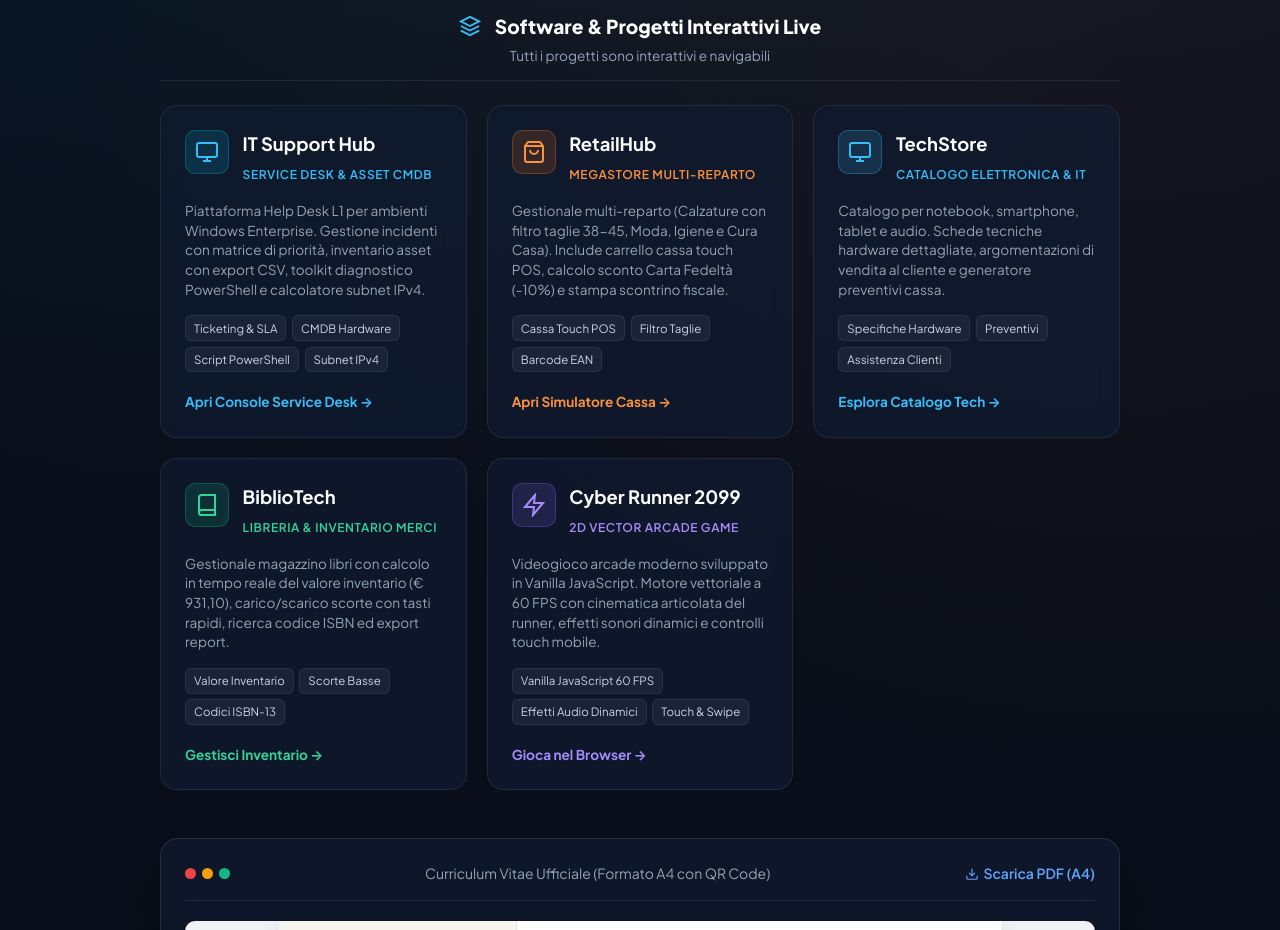
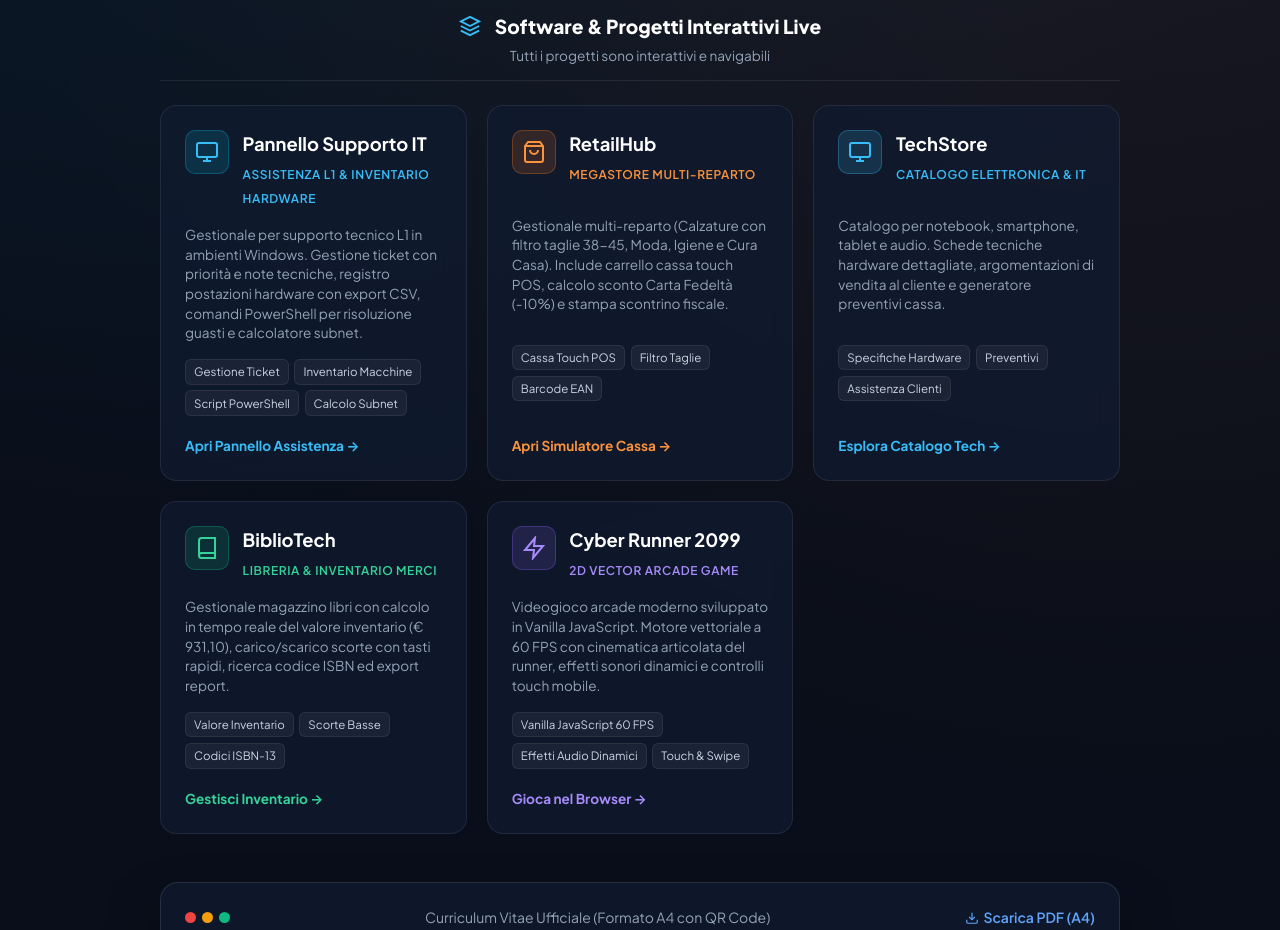
Before and after one commit to HV94/curriculum-vitae, a plain HTML site: page index.html in a window 1280 px wide. Shown: the part 2200-3130 px from the top of the page. Drawn offline with Linux system fonts and the light colour scheme; no server answers.

Commit message:
aggiornata scheda pannello supporto it nel portfolio

```diff
--- a/index.html
+++ b/index.html
@@ -1087,7 +1087,7 @@
 
 
 
-            <!-- IT Support Hub -->
+            <!-- Pannello Supporto IT -->
 
       <a href="https://hv94.github.io/it-support-hub/" target="_blank" class="project-card card-cyan">
 
@@ -1097,29 +1097,29 @@
 
           <div>
 
-            <h3>IT Support Hub</h3>
+            <h3>Pannello Supporto IT</h3>
 
-            <span class="project-tagline" style="color: #38bdf8;">Service Desk &amp; Asset CMDB</span>
+            <span class="project-tagline" style="color: #38bdf8;">Assistenza L1 &amp; Inventario Hardware</span>
 
           </div>
 
         </div>
 
-        <p>Piattaforma Help Desk L1 per ambienti Windows Enterprise. Gestione incidenti con matrice di priorità, inventario asset con export CSV, toolkit diagnostico PowerShell e calcolatore subnet IPv4.</p>
+        <p>Gestionale per supporto tecnico L1 in ambienti Windows. Gestione ticket con priorità e note tecniche, registro postazioni hardware con export CSV, comandi PowerShell per risoluzione guasti e calcolatore subnet.</p>
 
         <div class="project-features">
 
-          <span class="feature-pill">Ticketing &amp; SLA</span>
+          <span class="feature-pill">Gestione Ticket</span>
 
-          <span class="feature-pill">CMDB Hardware</span>
+          <span class="feature-pill">Inventario Macchine</span>
 
           <span class="feature-pill">Script PowerShell</span>
 
-          <span class="feature-pill">Subnet IPv4</span>
+          <span class="feature-pill">Calcolo Subnet</span>
 
         </div>
 
-        <span class="project-cta">Apri Console Service Desk &rarr;</span>
+        <span class="project-cta">Apri Pannello Assistenza &rarr;</span>
 
       </a>
 
```
